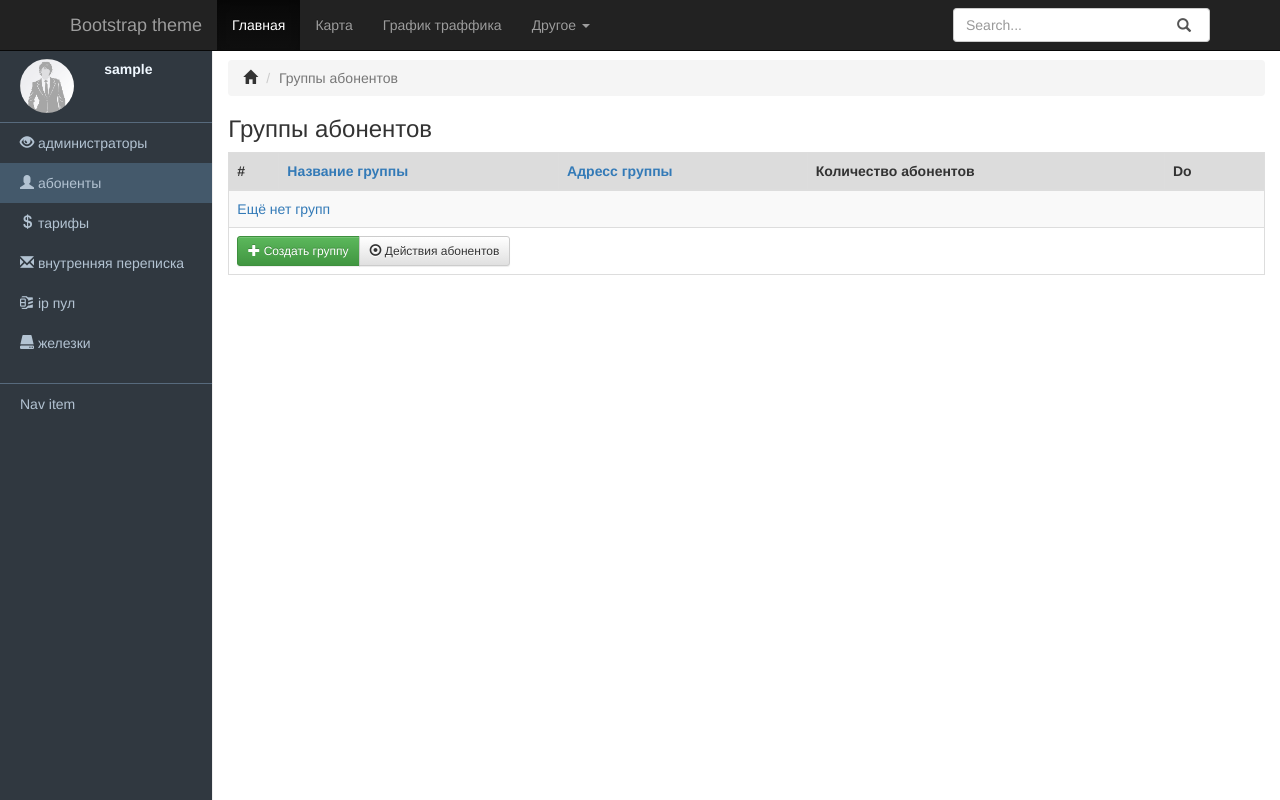
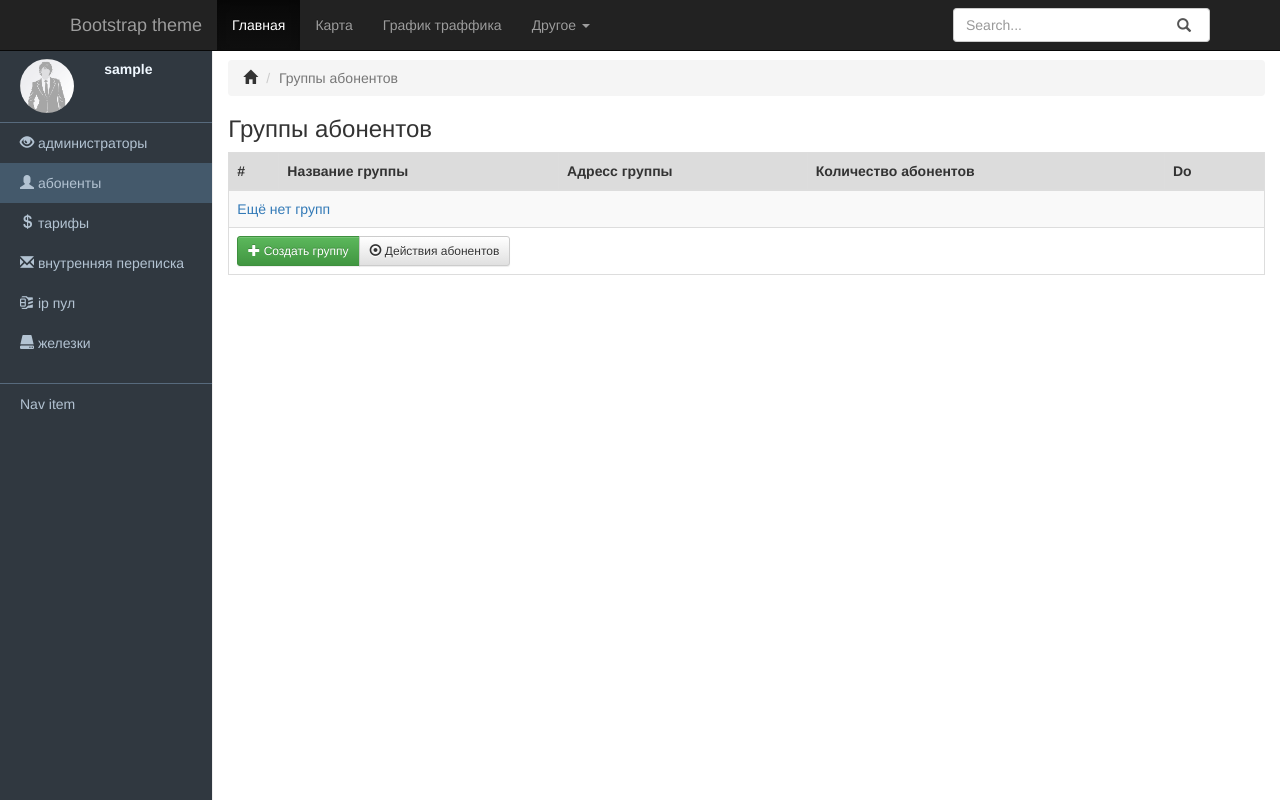
Before and after one commit to nerosketch/djing, a Django app: page /abons/ in a window 1280 px wide. Run offline with Django 3.2, Linux system fonts and the light colour scheme; the visitor is signed in with stand-in values (Sample User, id 1); data that the repository does not hold is empty; parts of the project's set-up code (start-up, migrations or seed data) failed here and were passed over; some libraries are stand-ins or nearby versions.

```diff
--- a/static/css/custom.css
+++ b/static/css/custom.css
@@ -143,3 +143,12 @@ td.btn-group{
     background-color: #FBEB79;
 }
 /*-------END-Switch--------*/
+
+
+/* Table filter */
+.table th>a {
+    color: inherit;
+    cursor: pointer;
+    text-decoration: none;
+}
+/* end */
--- a/static/js/my.js
+++ b/static/js/my.js
@@ -52,7 +52,6 @@ $(document).ready(function(){
   // Validate inputs of form
   $('input.form-control[pattern]').keyup(function(){
       var pr = $(this).closest('.form-group-sm,.form-group');
-      console.debug(pr);
       pr.removeClass('has-success');
       pr.removeClass('has-error');
       pr.find('.form-control-feedback').remove();
```
